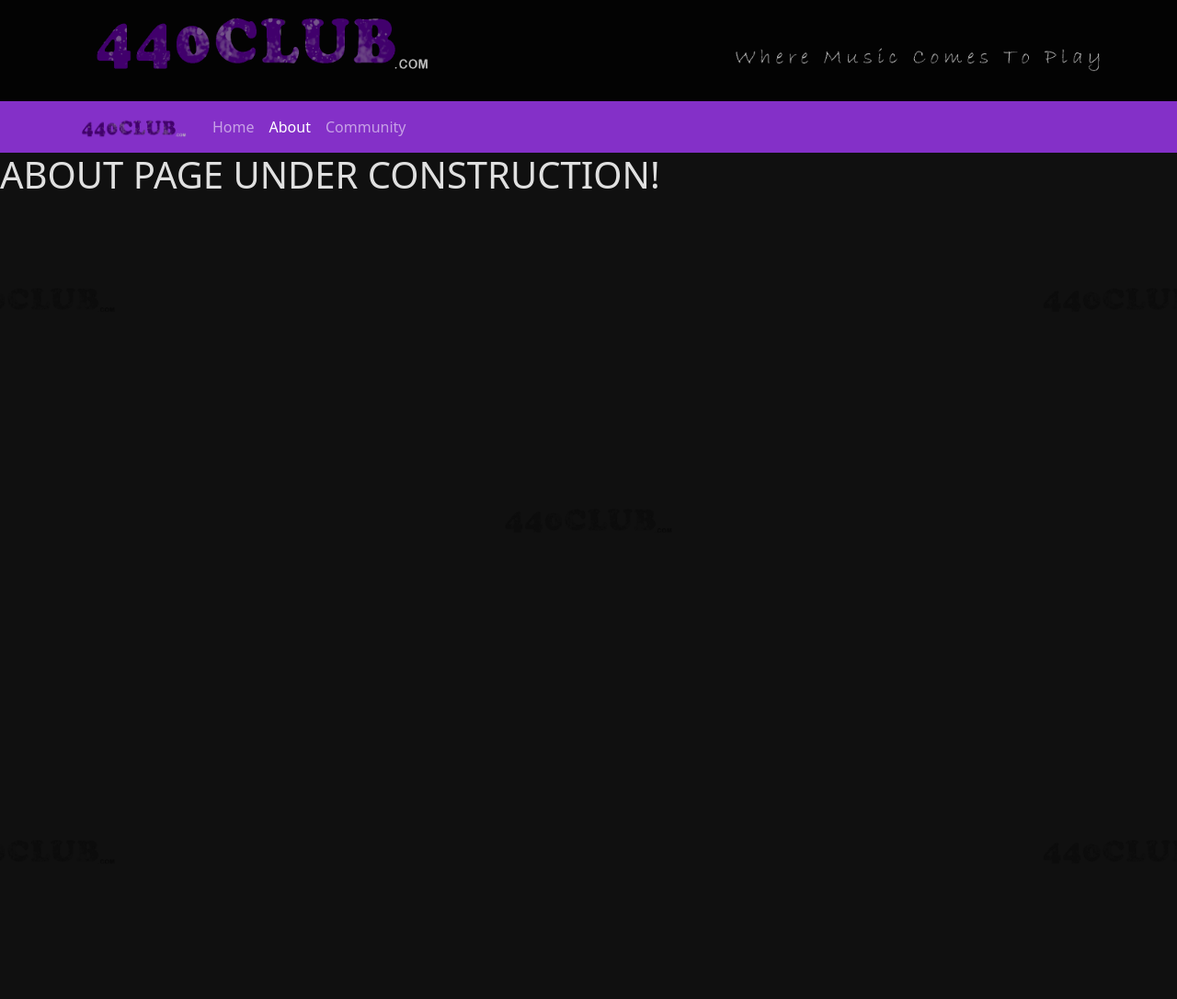
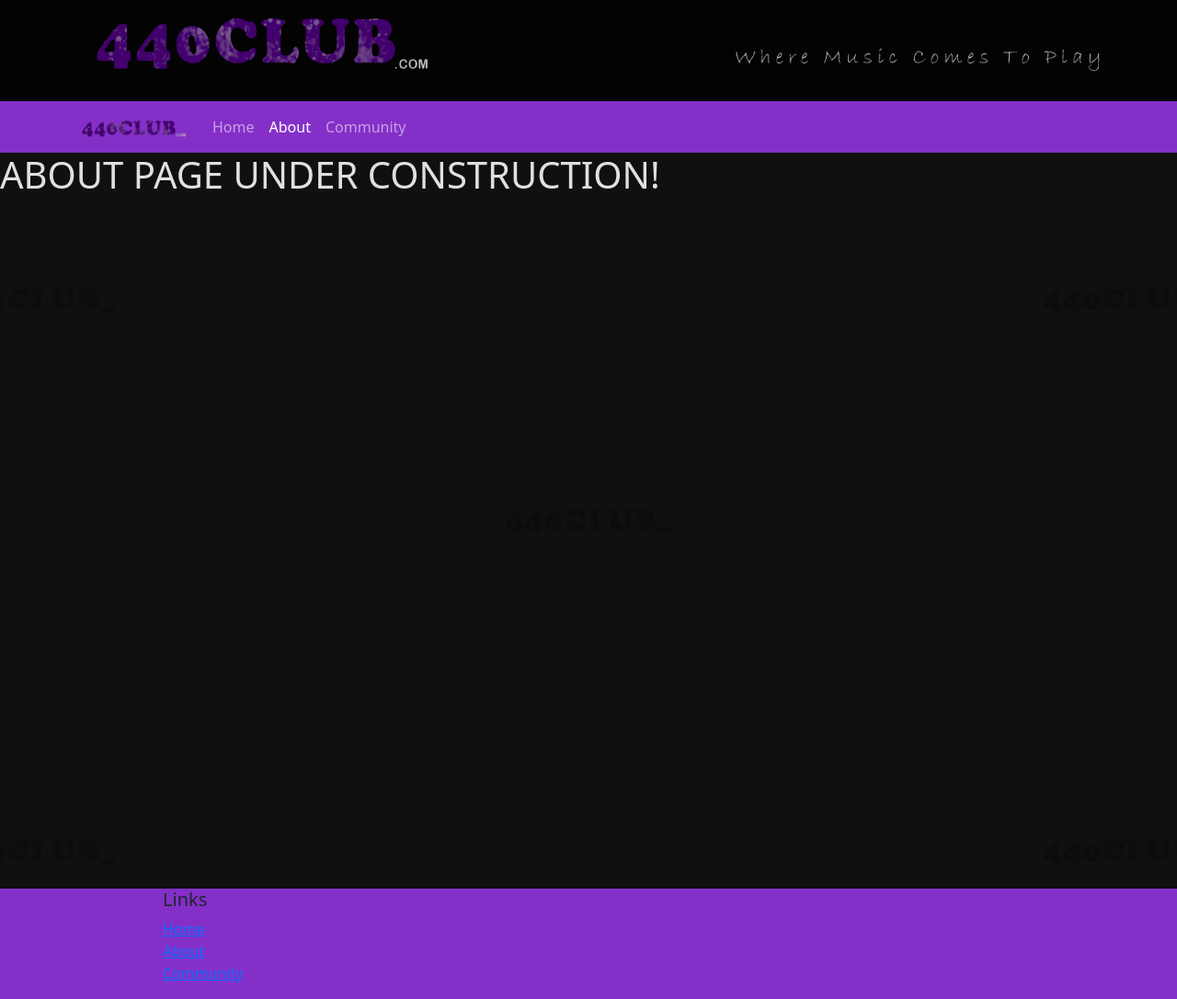
Before and after one commit to Irond76/440Club, a website: page about.html in a window 1280 px wide. Shown: the whole page at 92% size. Before the commit the page ends 966 px from the top, so only its background shows below. Drawn offline with nearby package versions, Linux system fonts and the light colour scheme.

Commit message:
Added Footer and links to footer

```diff
--- a/about.html
+++ b/about.html
@@ -79,6 +79,23 @@
     <div class="bg-image">
       <h1>ABOUT PAGE UNDER CONSTRUCTION!</h1>
     </div>
+    <!--START OF FOOTER-->
+    <footer class="site-footer">
+      <div class="container">
+        <div class="row">
+          <div class="col-4 col-sm-2 offset-1">
+            <h5>Links</h5>
+            <ul class="list-unstyled">
+              <li><a href="/index.html">Home</a></li>
+              <li><a href="/about.html">About</a></li>
+              <li><a href="/community.html">Community</a></li>
+            </ul>
+          </div>
+        </div>
+      </div>
+    </footer>
+    <!--END OF FOOTER-->
+    <!------------------------------------------------------------------------------------------>
     <!--javascript script tags-->
     <script src="node_modules/jquery/dist/jquery.slim.min.js"></script>
     <script src="node_modules/popper.js/dist/umd/popper.min.js"></script>
--- a/css/main.css
+++ b/css/main.css
@@ -25,3 +25,7 @@
   background-size: cover;
   position: relative;
 }
+
+.site-footer {
+  background-color: #8430c8;
+}
```
Also changed, not shown: community.html (+17 -0 lines), index.html (+17 -0 lines).
